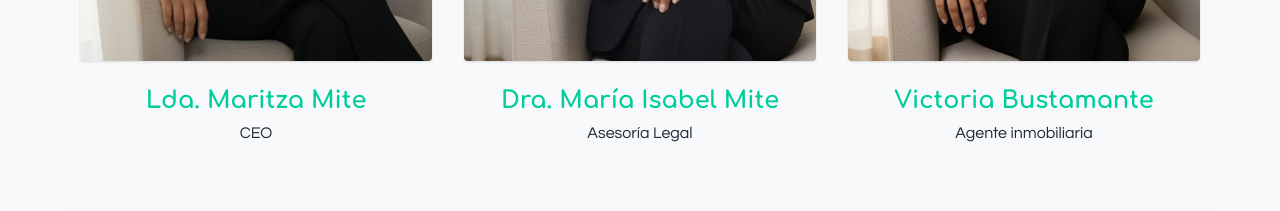
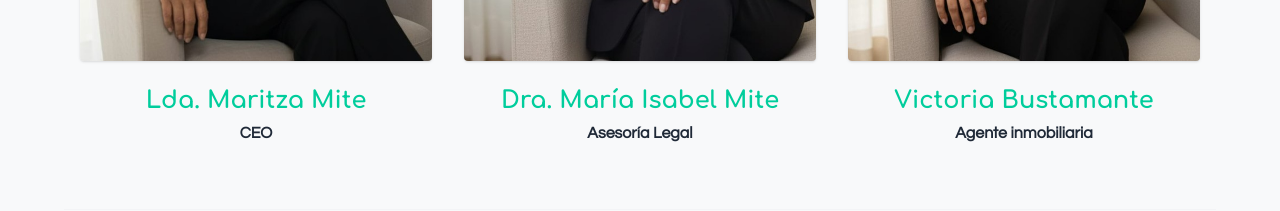
Before and after one commit to mmpropiedades/web-mm-propiedades, a React (Vite) app: page /nosotros in a window 1280 px wide. Shown: the part 1600-1811 px from the top of the page. Built offline with nearby package versions, Linux system fonts and the light colour scheme.

Commit message:
actualización color texto

```diff
--- a/src/pages/Nosotros.jsx
+++ b/src/pages/Nosotros.jsx
@@ -44,19 +44,19 @@ export default function Nosotros() {
           <div>
             <img src="/Images/Mujer 1.jpeg" alt="Lda. Maritza Mite" className="w-full aspect-[4/5] object-cover object-top rounded shadow mb-6" />
             <h3 className="text-2xl font-title text-brand-subtitle font-bold mb-1">Lda. Maritza Mite</h3>
-            <p className="text-gray-800">CEO</p>
+            <p className="text-gray-800"><strong>CEO</strong></p>
           </div>
           {/* Dra. María Isabel */}
           <div>
             <img src="/Images/Mujer 2.jpeg" alt="Dra. María Isabel Mite" className="w-full aspect-[4/5] object-cover rounded shadow mb-6" />
             <h3 className="text-2xl font-title text-brand-subtitle font-bold mb-1">Dra. María Isabel Mite</h3>
-            <p className="text-gray-800">Asesoría Legal</p>
+            <p className="text-gray-800"><strong>Asesoría Legal</strong></p>
           </div>
           {/* Victoria Bustamante */}
           <div>
             <img src="/Images/Mujer 3.jpeg" alt="Victoria Bustamante" className="w-full aspect-[4/5] object-cover object-top rounded shadow mb-6" />
             <h3 className="text-2xl font-title text-brand-subtitle font-bold mb-1">Victoria Bustamante</h3>
-            <p className="text-gray-800">Agente inmobiliaria</p>
+            <p className="text-gray-800"><strong>Agente inmobiliaria</strong></p>
           </div>
         </div>
       </section>
```
